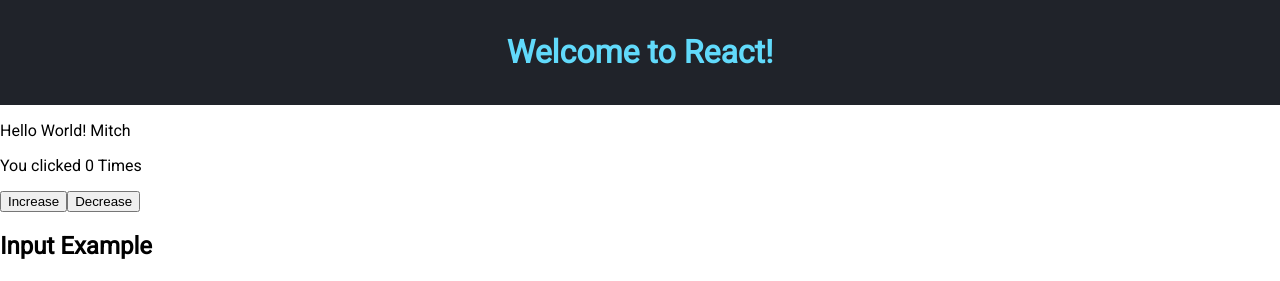
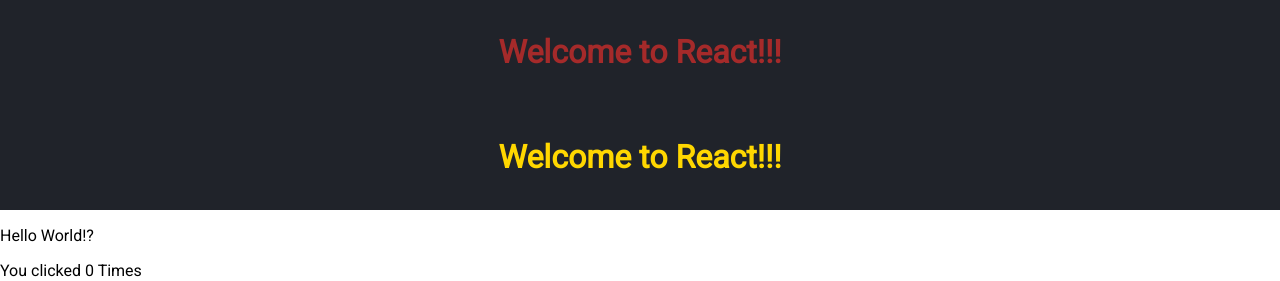
Before and after one commit to mludk92/React-server-client, a React (Create React App) app: page / in a window 1280 px wide. Shown: the top 281 px of the page. Built offline with nearby package versions, Linux system fonts and the light colour scheme; no server answers.

Commit message:
set up props

```diff
--- a/src/components/App/App.jsx
+++ b/src/components/App/App.jsx
@@ -10,14 +10,24 @@
 
 function App() {
   // Our functions and variables will go here
-  let firstName = "Mitch";
+  //let firstName = "Mitch";
   //     name    function     default val
-
+  const [headerText, setHeaderText] = useState('Welcome to React!!!')
   return (
     // This looks like HTML but is really JSX
     <div>
-      <Header />
-      <p>Hello World! {firstName}</p>
+      {/**headerTextProp is name of prop
+       * {headerText} is value to be assigned
+       */}
+      <Header
+      headerTextProp = {headerText}
+      textColor="brown"
+      />
+      <Header
+      headerTextProp = {headerText}
+      textColor="gold"
+      />
+      <p>Hello World!?</p>
       <ClickCounter />
       <InputExample/>
       <CreatureList />
--- a/src/components/Header/Header.jsx
+++ b/src/components/Header/Header.jsx
@@ -1,13 +1,33 @@
 //import { useState, useEffect } from 'react'
 // We must import axios in each component where we want to use it
 //import axios from 'axios'
-function Header () {
+
+//props are passed into our funciton
+//componenet as an argument
+
+function Header (props) {
 return (
     <header>
-    <h1>Welcome to React!</h1>
+    <h1 style={{color: props.textColor}}>{props.headerTextProp}</h1>
     </header>
+
 )
 }
 
 // All components must export
 export default Header
+
+//Destructering example
+// const {textColor, headerText } = props
+// function Header({ textColor, headerText}) {
+
+//     return (
+//         <header>
+//             <h1 style={{color: textColor}}>
+//                 {headerText}
+//             </h1>
+//         </header>
+//     );
+// }
+
+// export default Header;
```
